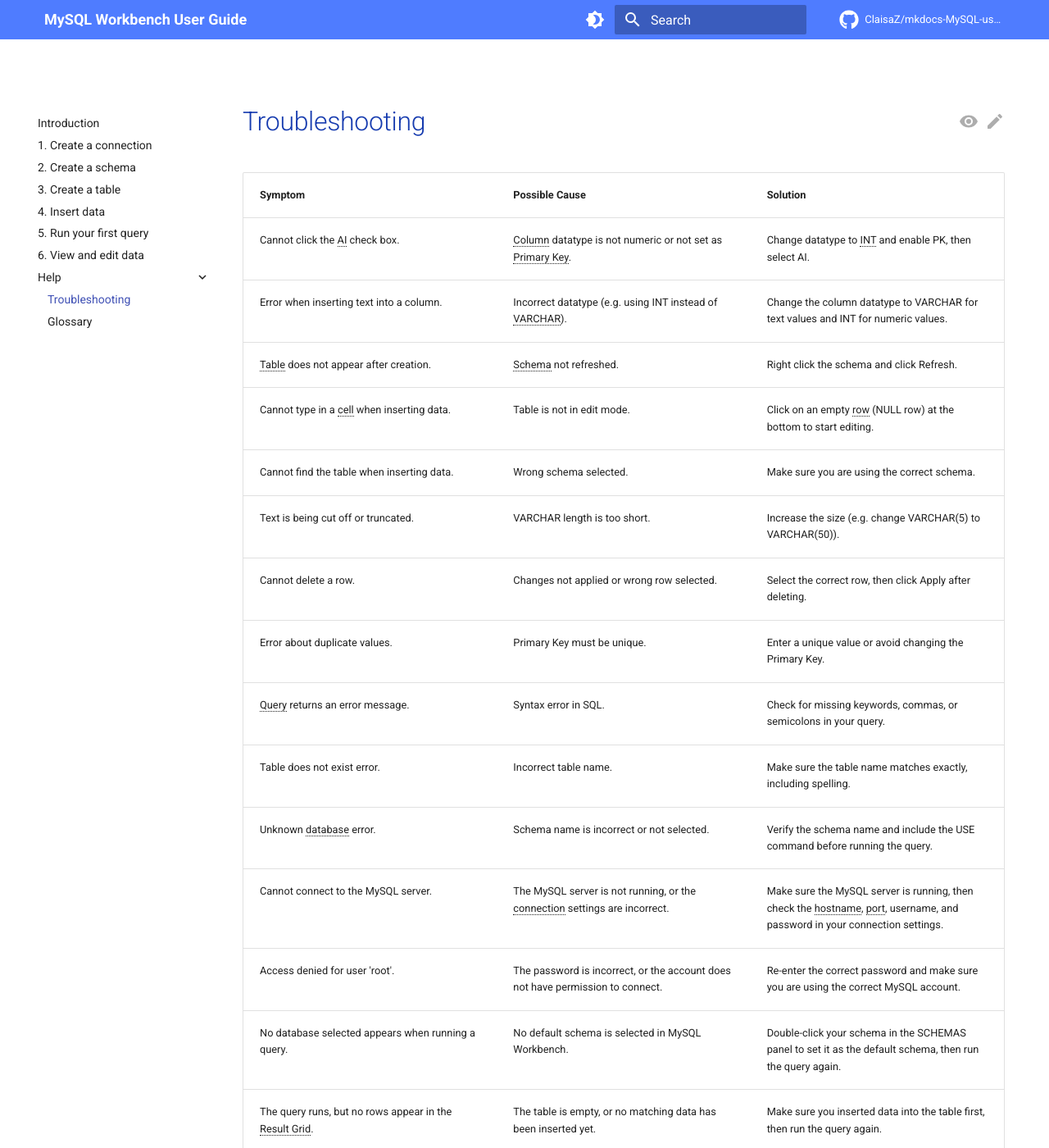
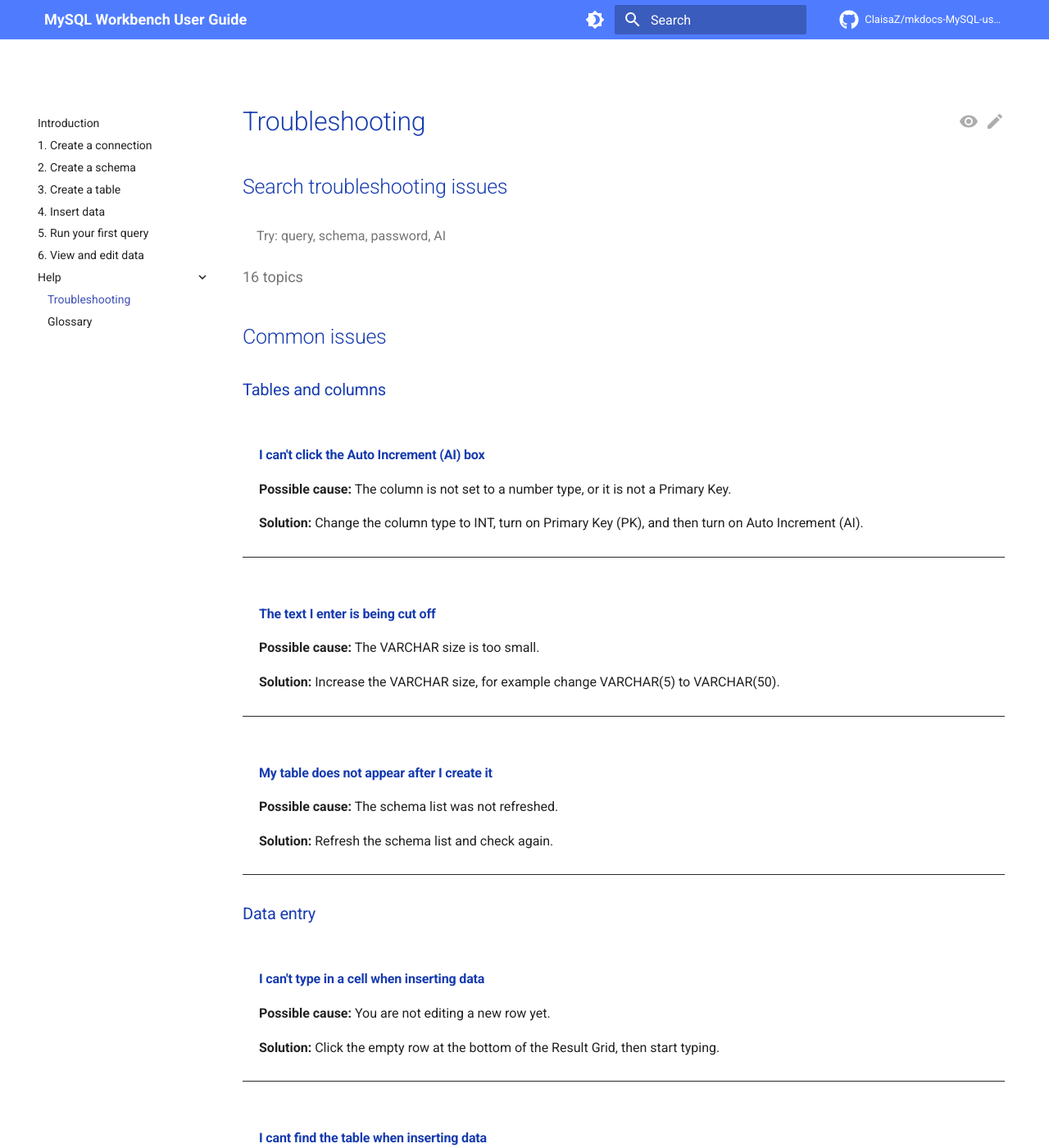
Before and after one commit to ClaisaZ/mkdocs-MySQL-user-guide, an MkDocs documentation site: the page built from docs/troubleshooting.md, in a window 1280 px wide and 1400 px high. Shown: the whole window at 82% size. Built offline with MkDocs 1.6.1 and Material for MkDocs 9.7.7, drawn with Linux system fonts in a browser that asks for light colours; comment, search, counter and statistics services are not loaded; some of the changed text lies outside the part shown.

Commit message:
troubleshooting

```diff
--- /dev/null
+++ b/docs/js/troubleshooting.js
@@ -0,0 +1,199 @@
+(async function () {
+  let shootingShootingShooting = null;
+
+  let troubleshootingUrl;
+  if (document.currentScript) {
+    troubleshootingUrl = new URL(
+      "./troubleshooting.json",
+      document.currentScript.src,
+    ).href;
+  } else {
+    troubleshootingUrl = new URL(
+      "/js/troubleshooting.json",
+      window.location.origin,
+    ).href;
+  }
+
+  //get data
+  async function loaddata() {
+    // console.log("runing");
+
+    if (!shootingShootingShooting) {
+      // console.log("running");
+
+      shootingShootingShooting = (async () => {
+        const response = await fetch(troubleshootingUrl);
+        // console.log("hit")
+        if (!response.ok) {
+          throw new Error(`bad`);
+        }
+
+        const data = await response.json();
+        // console.log(data)
+
+        if (!Array.isArray(data)) {
+          throw new Error("weerwekjd");
+        }
+
+        return data;
+      })();
+    }
+
+    return await shootingShootingShooting;
+  }
+
+  function escape(text) {
+    return String(text)
+      .replace(/&/g, "&amp;")
+      .replace(/</g, "&lt;")
+      .replace(/>/g, "&gt;")
+      .replace(/"/g, "&quot;")
+      .replace(/'/g, "&#039;");
+  }
+
+  function norm(text) {
+    return String(text).trim().toLowerCase();
+  }
+
+  function mquery(item, query) {
+    if (!query) {
+      return true;
+    }
+
+    let keywords = [];
+    if (Array.isArray(item.keywords)) {
+      keywords = item.keywords;
+    }
+
+    const searchText = [
+      item.category,
+      item.issue,
+      item.cause,
+      item.solution,
+      ...keywords,
+    ]
+      .join(" ")
+      .toLowerCase();
+
+    // 0 or higher match W
+    return searchText.indexOf(query) !== -1;
+  }
+
+  function grorupByCat(items) {
+    const groups = new Map();
+    items.forEach((item) => {
+      const category = item.category || "Other";
+      if (!groups.has(category)) {
+        groups.set(category, []);
+      }
+      groups.get(category).push(item);
+    });
+    return groups;
+  }
+
+  function render(root, cNode, items, query) {
+    const filtered = [];
+    for (const item of items) {
+      if (mquery(item, query)) {
+        filtered.push(item);
+      }
+    }
+
+    const grouped = grorupByCat(filtered);
+
+    if (filtered.length === 0) {
+      root.innerHTML = `
+        <p class="troubleshooting-empty">
+          No troubleshooting topics match your search.
+        </p>
+      `;
+      cNode.textContent = "0 topics";
+      return;
+    }
+
+    let html = "";
+    grouped.forEach((groupedStuff, category) => {
+      html += `
+        <section class="troubleshooting-group">
+          <h3 class="troubleshooting-group-heading">${escape(category)}</h3>
+      `;
+
+      groupedStuff.forEach((item) => {
+        html += `
+          <article class="troubleshooting-item">
+            <h4 class="troubleshooting-item-heading">${escape(item.issue)}</h4>
+            <p><strong>Possible cause:</strong> ${escape(item.cause)}</p>
+            <p><strong>Solution:</strong> ${escape(item.solution)}</p>
+          </article>
+        `;
+      });
+
+      html += `</section>`;
+    });
+
+    root.innerHTML = html;
+
+    let countLabel = `${filtered.length} topics`;
+    if (filtered.length === 1) {
+      countLabel = "1 topic";
+    }
+    cNode.textContent = countLabel;
+  }
+
+  //start torublehsooting
+  async function startTb(rn) {
+    const root =
+      rn.querySelector("#troubleshooting-list-root") ||
+      document.getElementById("troubleshooting-list-root");
+    const input =
+      rn.querySelector("#troubleshooting-search") ||
+      document.getElementById("troubleshooting-search");
+    const cNode =
+      rn.querySelector("#troubleshooting-search-count") ||
+      document.getElementById("troubleshooting-search-count");
+
+    if (!root) return;
+    if (!input) return;
+    if (!cNode) return;
+
+    try {
+      const items = await loaddata();
+      // console.log("hewneferg")
+      // console.log(items)
+
+      render(root, cNode, items, norm(input.value));
+
+      if (input.dataset.troubleshootingBound === "true") return;
+
+      input.dataset.troubleshootingBound = "true";
+      input.addEventListener("input", () => {
+        render(root, cNode, items, norm(input.value));
+      });
+    } catch (error) {
+      root.innerHTML = `
+        <p class="troubleshooting-empty">
+          Could not load troubleshooting topics.
+        </p>
+      `;
+      cNode.textContent = "Error loading topics";
+      // console.error(error);
+    }
+  }
+
+  const start = () => {
+    window.requestAnimationFrame(() => {
+      startTb(document);
+    });
+  };
+
+  if (
+    typeof document$ !== "undefined" &&
+    typeof document$.subscribe === "function"
+  ) {
+    document$.subscribe(start);
+  } else if (document.readyState === "loading") {
+    document.addEventListener("DOMContentLoaded", start, { once: true });
+  } else {
+    start();
+  }
+})();
--- a/docs/styles/theme-overrides.css
+++ b/docs/styles/theme-overrides.css
@@ -462,7 +462,63 @@
   height: auto;
 }
 
-
 .md-typeset img.center-it {
   /* margin: 1rem auto 1.25rem auto; */
 }
+
+.troubleshooting-search-wrap {
+  margin: 0 0 1rem 0;
+}
+
+.troubleshooting-search-label {
+  display: block;
+  font-weight: 600;
+  margin-bottom: 0.5rem;
+}
+
+.troubleshooting-search-input {
+  width: 100%;
+  max-width: 28rem;
+  padding: 0.65rem 0.8rem;
+  border: 1px solid rgba(255, 255, 255, 0.18);
+  border-radius: 0.25rem;
+  background: transparent;
+  color: inherit;
+  font: inherit;
+}
+
+.troubleshooting-search-input:focus {
+  outline: none;
+  border-color: currentColor;
+}
+
+.troubleshooting-search-count {
+  margin-top: 0.5rem;
+  color: var(--md-default-fg-color--light);
+  font-size: 0.9rem;
+}
+
+.troubleshooting-section {
+  margin: 2rem 0;
+}
+
+.troubleshooting-section-heading {
+  margin-bottom: 1rem;
+}
+
+.troubleshooting-item {
+  padding: 1rem 1rem 0.6rem;
+  margin-bottom: 1rem;
+  background: var(--md-default-bg-color);
+  border-bottom: rgb(42, 42, 42) solid 1px;
+}
+
+.troubleshooting-item-heading {
+  margin-top: 0;
+  margin-bottom: 0.75rem;
+}
+
+.troubleshooting-empty,
+.troubleshooting-loading {
+  color: var(--md-default-fg-color--light);
+}
--- a/docs/troubleshooting.md
+++ b/docs/troubleshooting.md
@@ -1,93 +1,20 @@
-<div class="troubleshooting-conventions-only">
-   <table>
-      <thead>
-         <tr>
-            <th>Symptom</th>
-            <th>Possible Cause</th>
-            <th>Solution</th>
-         </tr>
-      </thead>
-      <tbody>
-         <tr>
-            <td>Cannot click the AI check box.</td>
-            <td>Column datatype is not numeric or not set as Primary Key.</td>
-            <td>Change datatype to INT and enable PK, then select AI.</td>
-         </tr>
-         <tr>
-            <td>Error when inserting text into a column.</td>
-            <td>Incorrect datatype (e.g. using INT instead of VARCHAR).</td>
-            <td>Change the column datatype to VARCHAR for text values and INT for numeric values.</td>
-         </tr>
-         <tr>
-            <td>Table does not appear after creation.</td>
-            <td>Schema not refreshed.</td>
-            <td>Right click the schema and click Refresh.</td>
-         </tr>
-         <tr>
-            <td>Cannot type in a cell when inserting data.</td>
-            <td>Table is not in edit mode.</td>
-            <td>Click on an empty row (NULL row) at the bottom to start editing.</td>
-         </tr>
-         <tr>
-            <td>Cannot find the table when inserting data.</td>
-            <td>Wrong schema selected.</td>
-            <td>Make sure you are using the correct schema.</td>
-         </tr>
-         <tr>
-            <td>Text is being cut off or truncated.</td>
-            <td>VARCHAR length is too short.</td>
-            <td>Increase the size (e.g. change VARCHAR(5) to VARCHAR(50)).</td>
-         </tr>
-         <tr>
-            <td>Cannot delete a row.</td>
-            <td>Changes not applied or wrong row selected.</td>
-            <td>Select the correct row, then click Apply after deleting.</td>
-         </tr>
-         <tr>
-            <td>Error about duplicate values.</td>
-            <td>Primary Key must be unique.</td>
-            <td>Enter a unique value or avoid changing the Primary Key.</td>
-         </tr>
-         <tr>
-            <td>Query returns an error message.</td>
-            <td>Syntax error in SQL.</td>
-            <td>Check for missing keywords, commas, or semicolons in your query.</td>
-         </tr>
-         <tr>
-            <td>Table does not exist error.</td>
-            <td>Incorrect table name.</td>
-            <td>Make sure the table name matches exactly, including spelling.</td>
-         </tr>
-         <tr>
-            <td>Unknown database error.</td>
-            <td>Schema name is incorrect or not selected.</td>
-            <td>Verify the schema name and include the USE command before running the query.</td>
-         </tr>
-         <tr>
-            <td>Cannot connect to the MySQL server.</td>
-            <td>The MySQL server is not running, or the connection settings are incorrect.</td>
-            <td>Make sure the MySQL server is running, then check the hostname, port, username, and password in your connection settings.</td>
-         </tr>
-         <tr>
-            <td>Access denied for user 'root'.</td>
-            <td>The password is incorrect, or the account does not have permission to connect.</td>
-            <td>Re-enter the correct password and make sure you are using the correct MySQL account.</td>
-         </tr>
-         <tr>
-            <td>No database selected appears when running a query.</td>
-            <td>No default schema is selected in MySQL Workbench.</td>
-            <td>Double-click your schema in the SCHEMAS panel to set it as the default schema, then run the query again.</td>
-         </tr>
-         <tr>
-            <td>The query runs, but no rows appear in the Result Grid.</td>
-            <td>The table is empty, or no matching data has been inserted yet.</td>
-            <td>Make sure you inserted data into the table first, then run the query again.</td>
-         </tr>
-         <tr>
-            <td>Changes disappear after editing data.</td>
-            <td>The changes were not applied.</td>
-            <td>After editing the row, click Apply and complete the confirmation step to save the changes.</td>
-         </tr>
-      </tbody>
-   </table>
+## Search troubleshooting issues
+
+<div class="troubleshooting-search-wrap">
+  <input
+    id="troubleshooting-search"
+    class="troubleshooting-search-input"
+    type="search"
+    placeholder="Try: query, schema, password, AI"
+    autocomplete="off"
+  />
+  <p id="troubleshooting-search-count" class="troubleshooting-search-count">
+    Loading...
+  </p>
 </div>
+
+## Common issues
+
+<div id="troubleshooting-list-root" class="troubleshooting-list-root">
+  <p class="troubleshooting-loading">Loading...</p>
+</div>
--- a/mkdocs.yml
+++ b/mkdocs.yml
@@ -20,6 +20,7 @@
 
 extra_javascript:
   - js/theme-default.js
+  - js/troubleshooting.js
 
 repo_url: https://github.com/ClaisaZ/mkdocs-MySQL-user-guide
 repo_name: ClaisaZ/mkdocs-MySQL-user-guide
```
Also changed, not shown: docs/js/troubleshooting.json (added, +121 -0 lines).
